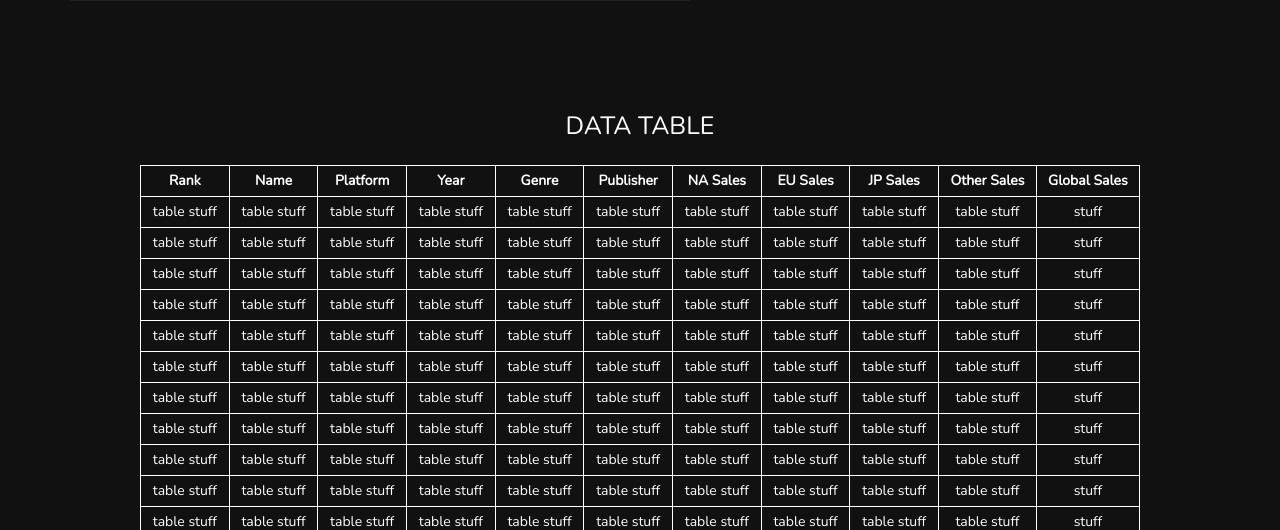
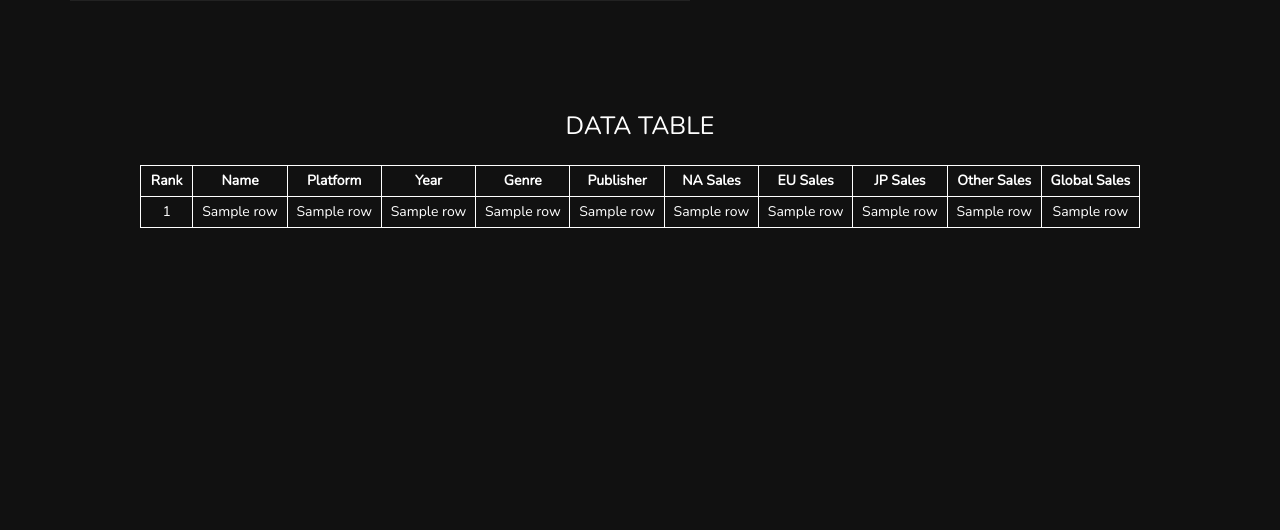
Before and after one commit to mmheredia/Video-Game-Sales-Dashboard, a Flask app: template app/templates/index.html in a window 1280 px wide. Shown: the part 769-1299 px from the top of the page. After the commit the page ends 997 px from the top, so only its background shows below. Run offline with Flask 2, Linux system fonts and the light colour scheme; the template is opened without the code that fills it: most values are stand-ins (such as "Sample title", 1, 10 or a date in 2020); some libraries are stand-ins or nearby versions.

Commit message:
first 25 in rank only for data table

```diff
--- a/app/app.py
+++ b/app/app.py
@@ -13,7 +13,7 @@ cursor = con.cursor()
 # Route Section
 @app.route('/', methods=['get'])
 def index():
-    cursor.execute("select * from games_data")
+    cursor.execute("select * from games_data FETCH FIRST 25 ROWS ONLY")
     result = cursor.fetchall()
     return render_template("index.html", data=result)
 
--- a/app/templates/index.html
+++ b/app/templates/index.html
@@ -71,8 +71,9 @@
                   </tr>
               </thead>
               <tbody>
-                    {% for row in range(45) %}
+                    {% for row in data %}
                     <tr>
+                        <!-- <td>table stuff</td>
                         <td>table stuff</td>
                         <td>table stuff</td>
                         <td>table stuff</td>
@@ -82,9 +83,8 @@
                         <td>table stuff</td>
                         <td>table stuff</td>
                         <td>table stuff</td>
-                        <td>table stuff</td>
-                        <td>stuff</td>
-                        <!-- <td>{{ row[0] }}</td>
+                        <td>stuff</td> -->
+                        <td>{{ row[0] }}</td>
                         <td>{{ row[1] }}</td>
                         <td>{{ row[2] }}</td>
                         <td>{{ row[3] }}</td>
@@ -94,7 +94,7 @@
                         <td>{{ row[7] }}</td>
                         <td>{{ row[8] }}</td>
                         <td>{{ row[9] }}</td>
-                        <td>{{ row[10] }}</td> -->
+                        <td>{{ row[10] }}</td>
                     </tr>
                     {% endfor %}
               </tbody>
```
